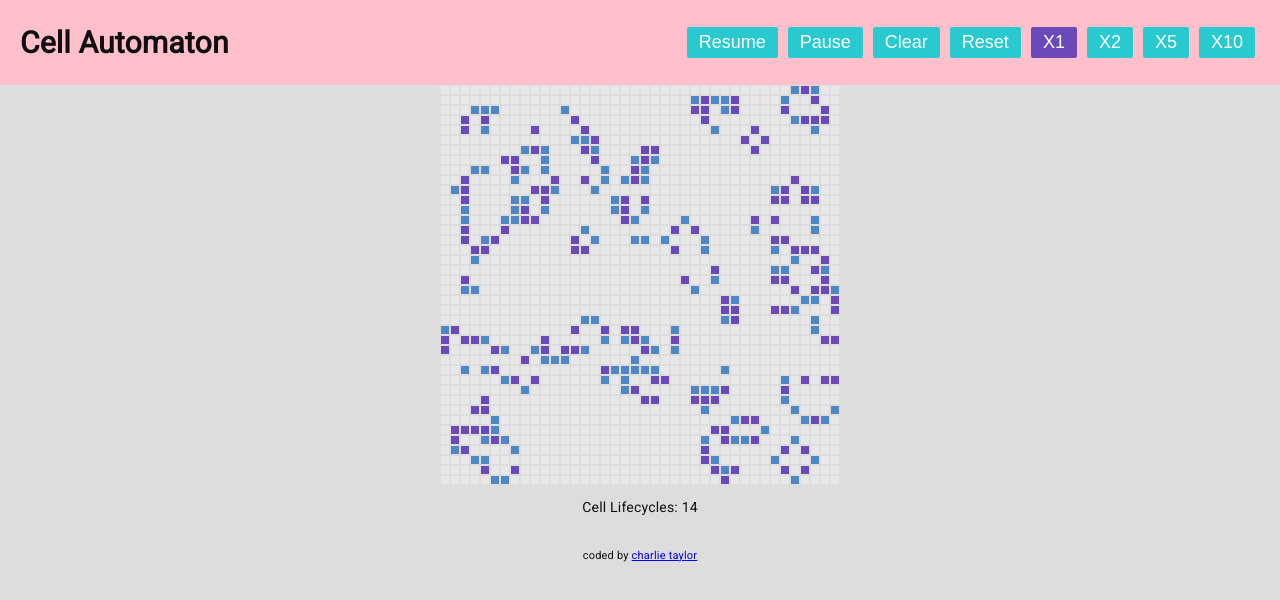
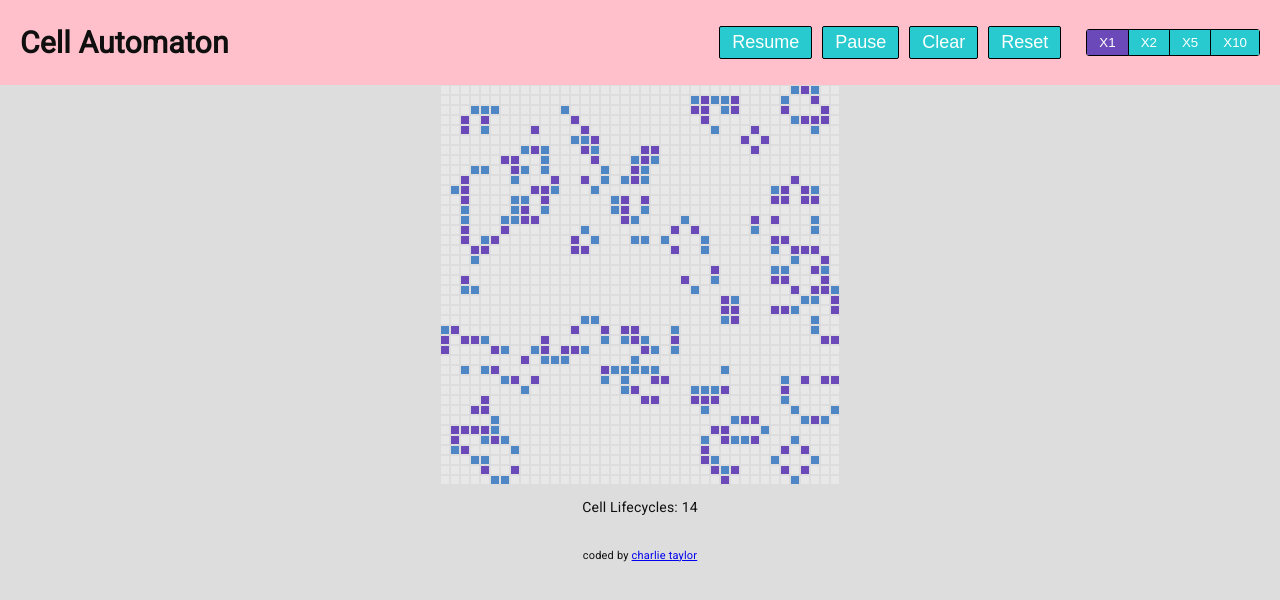
Before and after one commit to chazmcgrill/cell-automaton, a React (Create React App) app: page / in a window 1280 px wide. Shown: the top 600 px of the page. Built offline with nearby package versions, Linux system fonts and the light colour scheme.

Commit message:
Improves styling of controls

```diff
--- a/src/components/Controls.tsx
+++ b/src/components/Controls.tsx
@@ -9,10 +9,10 @@ interface ControlsProps {
 
 const Controls = (props: ControlsProps) => (
     <div className="control-buttons">
-        <button onClick={props.onPlay}>Resume</button>
-        <button onClick={props.onPause}>Pause</button>
-        <button onClick={props.onClear}>Clear</button>
-        <button onClick={() => props.onReset()}>Reset</button>
+        <button className="button" onClick={props.onPlay}>Resume</button>
+        <button className="button" onClick={props.onPause}>Pause</button>
+        <button className="button" onClick={props.onClear}>Clear</button>
+        <button className="button" onClick={() => props.onReset()}>Reset</button>
     </div>
 )
 
--- a/src/components/Header.tsx
+++ b/src/components/Header.tsx
@@ -1,15 +1,21 @@
 import React, { memo } from 'react';
+import { BASE_INTERVAL_MS, SPEED_MULTIPLIERS } from '../config';
 import Controls from './Controls';
-import SpeedControls from './SpeedControls';
+import ButtonGroup, { ButtonItem } from './ui/ButtonGroup';
 
 interface HeaderProps {
     onPlay: () => void;
     onPause: () => void;
     onClear: () => void;
     onReset: () => void;
-    handleSpeedChange: (delay: number) => void;
+    handleSpeedChange: (value: number) => void;
     intervalMs: number;
 }
+
+const SPEED_BUTTON_ITEMS = SPEED_MULTIPLIERS.map(multiplier => ({
+    value: BASE_INTERVAL_MS / multiplier,
+    label: `X${multiplier}`,
+})) as ButtonItem<number>[];
 
 const Header = ({
     onPlay,
@@ -30,7 +36,13 @@ const Header = ({
                     onClear={onClear}
                     onReset={onReset}
                 />
-                <SpeedControls handleSpeedChange={handleSpeedChange} currentIntervalMs={intervalMs} />
+                <ButtonGroup
+                    buttonItems={SPEED_BUTTON_ITEMS}
+                    selectedValue={intervalMs}
+                    // @ts-ignore
+                    onClickButton={handleSpeedChange}
+                />
+                {/* <SpeedControls handleSpeedChange={handleSpeedChange} currentIntervalMs={intervalMs} /> */}
             </div>
         </header>
     );
--- /dev/null
+++ b/src/components/ui/ButtonGroup.tsx
@@ -0,0 +1,59 @@
+import React, { memo } from 'react';
+
+export type ButtonValue = number | string;
+
+export interface ButtonItem<T extends ButtonValue> {
+    value: T;
+    label: string;
+}
+
+interface ButtonProps<T extends ButtonValue> {
+    label: string;
+    isActive: boolean;
+    value: T;
+    onClick: (value: T) => void;
+}
+
+function Button<T extends ButtonValue>({
+    onClick,
+    label,
+    isActive,
+    value,
+}: ButtonProps<T>) {
+    const backgroundColor = isActive ? "#6C49B8" : "#29cacf";
+    return (
+        <button
+            disabled={isActive}
+            onClick={() => onClick(value)}
+            style={{ backgroundColor }}
+            className="group-button"
+        >
+            {label}
+        </button>
+    );
+}
+
+interface ButtonGroupProps<T extends ButtonValue> {
+    onClickButton: (value: T) => void;
+    buttonItems: ButtonItem<T>[];
+    selectedValue: T;
+}
+
+function ButtonGroup<T extends ButtonValue>({ buttonItems, onClickButton, selectedValue }: ButtonGroupProps<T>): JSX.Element {
+    console.log('selectedValue', selectedValue);
+    return (
+        <div className="button-group">
+            {buttonItems.map(item => (
+                <Button
+                    key={`${item.value}`}
+                    label={item.label}
+                    value={item.value}
+                    onClick={onClickButton}
+                    isActive={selectedValue === item.value}
+                />
+            ))}
+        </div>
+    );
+}
+
+export default memo(ButtonGroup);
--- /dev/null
+++ b/src/components/ui/styles/ButtonGroup.sass
@@ -0,0 +1,16 @@
+.button-group
+    border-radius: 3px
+    border: 1px solid black
+    font-size: 0.9em
+
+    .group-button
+        background-color: $accent
+        color: $white
+        border-style: none
+        padding: 5px 12px
+        cursor: pointer
+        outline: none
+        background-color: #fff
+
+    .group-button:not(:last-child)
+        border-right: 1px solid black
--- a/src/css/Controls.sass
+++ b/src/css/Controls.sass
@@ -1,17 +1,17 @@
-button
-  font-size: 0.9em
-  background-color: $accent
-  color: $white
-  border-style: none
-  border-radius: 2px
-  padding: 5px 12px
-  margin: 5px
-  cursor: pointer
-  outline: none
+.button
+    font-size: 0.9em
+    background-color: $accent
+    color: $white
+    border-style: none
+    border: 1px solid black
+    border-radius: 2px
+    padding: 5px 12px
+    margin: 0 5px
+    cursor: pointer
+    outline: none
 
-  &:hover
-    background-color: darken($accent,10%)
+    &:hover
+        background-color: darken($accent,10%)
 
-// .control-buttons
-//   text-align: center
-//   margin: 0 auto 10px
+.control-buttons
+    margin-right: 1rem
--- a/src/index.sass
+++ b/src/index.sass
@@ -22,3 +22,4 @@ body
 @import 'css/Controls'
 @import 'css/LifeBoard'
 @import 'css/LifeCell'
+@import 'components/ui/styles/ButtonGroup'
```
